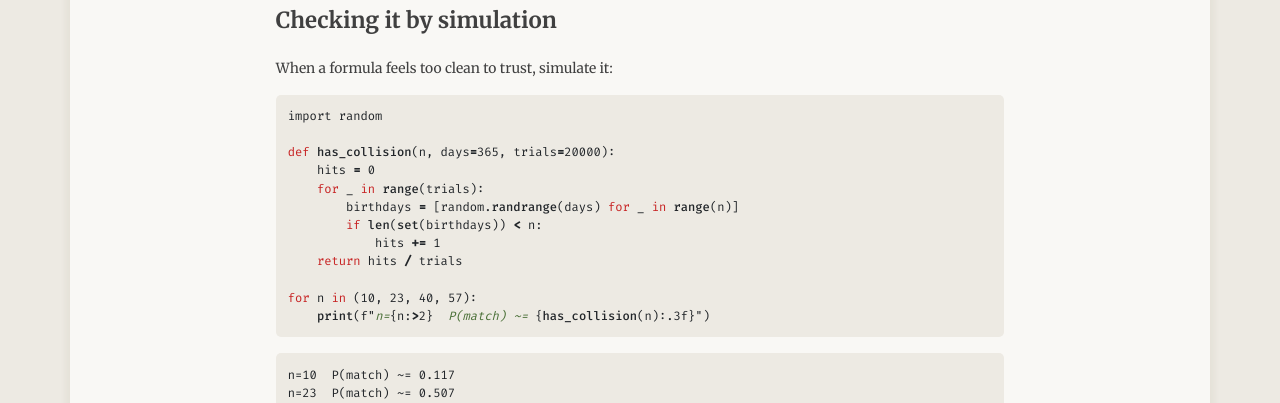
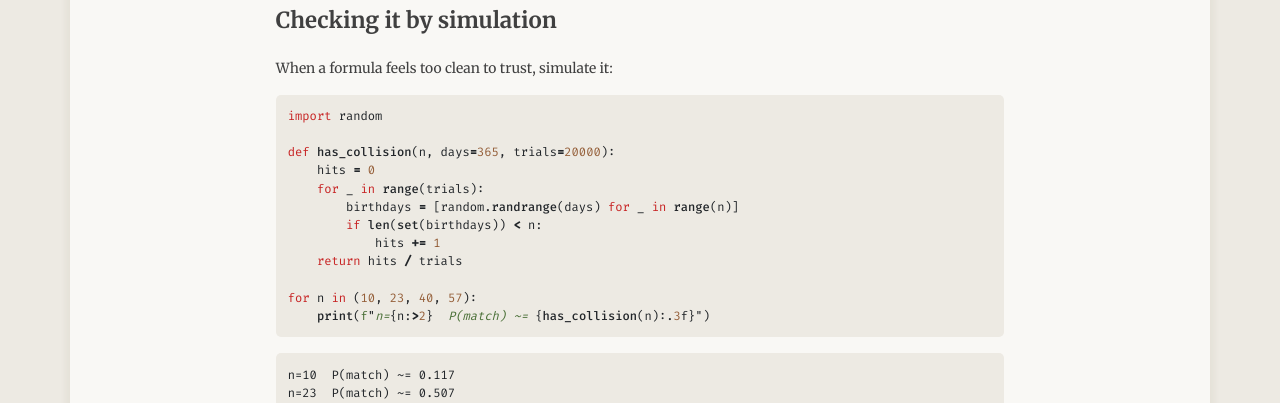
Before and after one commit to 0kham/0kham.github.io, a Jekyll site: the page built from _posts/2026-08-10-the-birthday-paradox.md, in a window 1280 px wide. Shown: the part 1135-1538 px from the top of the page. Built offline with Jekyll 4.4.1, drawn with Linux system fonts in a browser that asks for light colours; some web fonts are replaced.

Commit message:
fix: color missing token types found by checking real post output
Verified against the actual rendered HTML of both test posts rather
than just the stylesheet's own (incomplete) token list, and found the
same "some reserved words colored, siblings not" bug already fixed
for .ow/.kc/etc:

- .kn (Keyword.Namespace) had no rule at all -- "from"/"import" in
  the BFS post rendered uncolored right next to red "def"/"for"/"if".
- .sa (string prefix, e.g. the f in an f-string) had no rule either,
  so it sat as a stray plain-colored character glued to a green
  string literal in the birthday-paradox post's f-string.
- .cm (multi-line comments) had italic but no color -- latent, not
  hit by either post yet, but would render un-muted.

Also normalized .cp from font-weight: bold to 500 to match its
sibling .cs (Comment.Special) instead of an arbitrary heavier weight,
and added a --color-number token (warm rust/terracotta, matching the
warm-paper palette rather than introducing a cool hue) for numeric
literals, which were entirely unstyled before.

.si (the {expr} interior of an f-string) is deliberately left
unstyled -- verified via the real token breakdown that its contents
(identifiers, operators, numbers) already get colored individually
by their own token type, so leaving the interpolation wrapper itself
plain is consistent, not a gap.

Co-Authored-By: Claude Sonnet 5 <noreply@anthropic.com>

```diff
--- a/_sass/_syntax-highlighting.scss
+++ b/_sass/_syntax-highlighting.scss
@@ -6,8 +6,8 @@
     .err   {  } // Error
     .k     {  color: var(--color-accent) } // Keyword
     .o     {  font-weight: bold }  // Operator
-    .cm    {  font-style: italic } // Comment.Multiline
-    .cp    {  color: var(--color-comment); font-weight: bold }  // Comment.Preproc
+    .cm    {  color: var(--color-comment); font-style: italic } // Comment.Multiline
+    .cp    {  color: var(--color-comment); font-weight: 500 }  // Comment.Preproc
     .c1    {  color: var(--color-comment); font-style: italic } // Comment.Single
     .cs    {  color: var(--color-comment); font-weight: 500; font-style: italic } // Comment.Special
     .gd    {  } // Generic.Deleted
@@ -24,10 +24,11 @@
     .gt    {  } // Generic.Traceback
     .kc    {  color: var(--color-accent) } // Keyword.Constant
     .kd    {  } // Keyword.Declaration
+    .kn    {  color: var(--color-accent) } // Keyword.Namespace
     .kp    {  color: var(--color-accent) } // Keyword.Pseudo
     .kr    {  color: var(--color-accent) } // Keyword.Reserved
     .kt    {  color: var(--color-accent) } // Keyword.Type
-    .m     {  } // Literal.Number
+    .m     {  color: var(--color-number) } // Literal.Number
     .s     {  font-style: italic; color: var(--color-string) } // Literal.String
     .na    {  } // Name.Attribute
     .nb    {  color: var(--color-accent) } // Name.Builtin
@@ -41,10 +42,11 @@
     .nv    {  } // Name.Variable
     .ow    {  color: var(--color-accent) } // Operator.Word
     .w     {  } // Text.Whitespace
-    .mf    {  } // Literal.Number.Float
-    .mh    {  } // Literal.Number.Hex
-    .mi    {  } // Literal.Number.Integer
-    .mo    {  } // Literal.Number.Oct
+    .mf    {  color: var(--color-number) } // Literal.Number.Float
+    .mh    {  color: var(--color-number) } // Literal.Number.Hex
+    .mi    {  color: var(--color-number) } // Literal.Number.Integer
+    .mo    {  color: var(--color-number) } // Literal.Number.Oct
+    .sa    {  color: var(--color-string) } // Literal.String.Affix
     .sb    {  } // Literal.String.Backtick
     .sc    {  } // Literal.String.Char
     .sd    {  } // Literal.String.Doc
@@ -60,5 +62,5 @@
     .vc    {  } // Name.Variable.Class
     .vg    {  } // Name.Variable.Global
     .vi    {  } // Name.Variable.Instance
-    .il    {  } // Literal.Number.Integer.Long
+    .il    {  color: var(--color-number) } // Literal.Number.Integer.Long
 }
--- a/css/main.scss
+++ b/css/main.scss
@@ -17,6 +17,7 @@ $mono-font-family:  'Fira Code', Menlo, Monaco, Inconsolata, monospace;
   --color-text-muted: #616161;
   --color-comment: #bfbfbf;
   --color-string: hsl(100, 35%, 32%);
+  --color-number: hsl(25, 45%, 40%);
   --color-accent: #c72323;
   --color-accent-strong: #ad1f1f;
   --color-paper: hsl(40, 25%, 97%);
@@ -33,6 +34,7 @@ $mono-font-family:  'Fira Code', Menlo, Monaco, Inconsolata, monospace;
     --color-text-muted: hsl(0, 0%, 58%);
     --color-comment: hsl(0, 0%, 45%);
     --color-string: hsl(100, 40%, 55%);
+    --color-number: hsl(25, 55%, 62%);
     --color-accent: hsl(0, 70%, 64%);
     --color-accent-strong: hsl(0, 70%, 72%);
     --color-paper: hsl(30, 12%, 14%);
```
